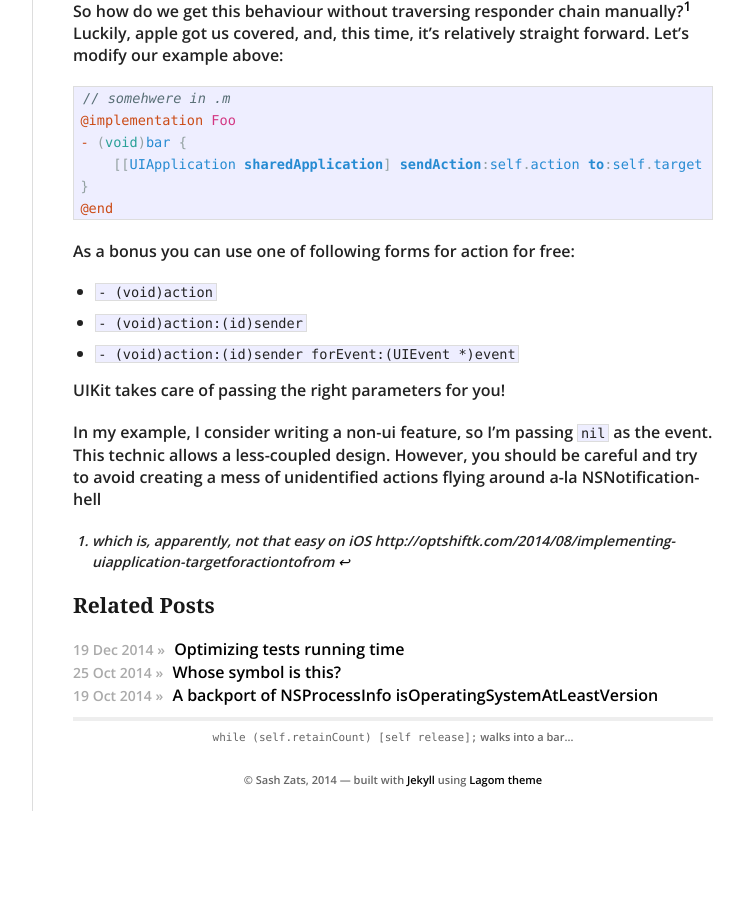
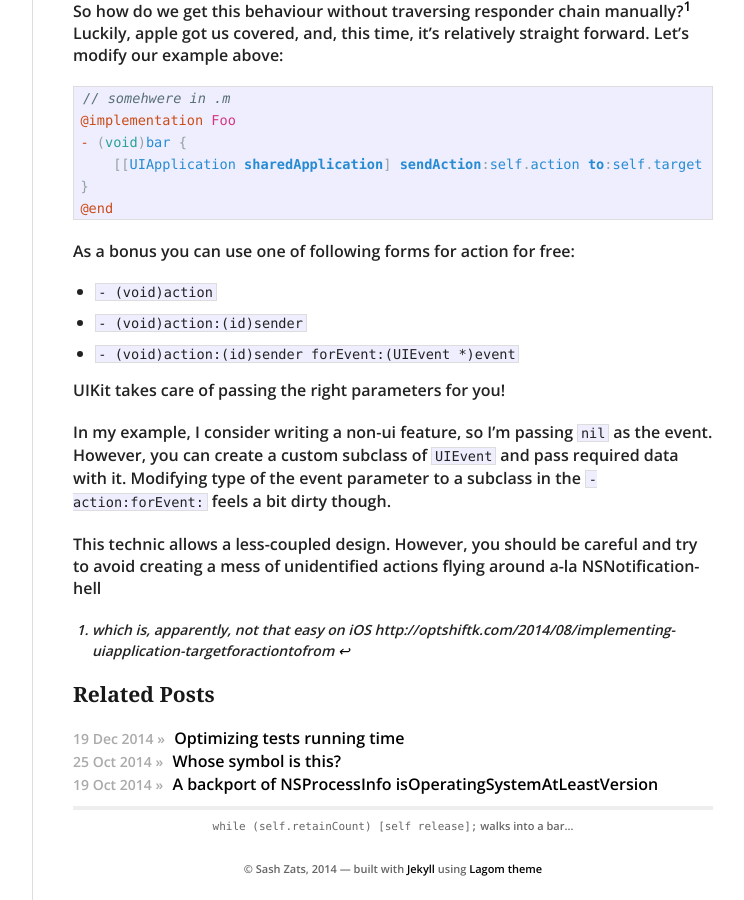
Before and after one commit to zats/zats.github.io, a Jekyll site: the page built from _posts/2014-12-23-target-action-for-non-ui.markdown, in a window 1280 px wide and 900 px high, scrolled down 1029 px. Shown: the whole window, without its empty margins (378-1122 px from the left). Built offline with Jekyll 4.4.1, drawn with Linux system fonts in a browser that asks for light colours; nearby versions of some CDN libraries; Markdown is read by kramdown in place of the engine named in the settings; before the commit the page ends 1840 px from its top, so only the background shows below that.

Commit message:
minor edit for target-action

```diff
--- a/_posts/2014-12-23-target-action-for-non-ui.markdown
+++ b/_posts/2014-12-23-target-action-for-non-ui.markdown
@@ -55,6 +55,8 @@ As a bonus you can use one of following forms for action for free:
 
 UIKit takes care of passing the right parameters for you!
 
-In my example, I consider writing a non-ui feature, so I'm passing `nil` as the event. This technic allows a less-coupled design. However, you should be careful and try to avoid creating a mess of unidentified actions flying around a-la NSNotification-hell
+In my example, I consider writing a non-ui feature, so I'm passing `nil` as the event. However, you can create a custom subclass of `UIEvent` and pass required data with it. Modifying type of the event parameter to a subclass in the `- action:forEvent:` feels a bit dirty though.
+
+This technic allows a less-coupled design. However, you should be careful and try to avoid creating a mess of unidentified actions flying around a-la NSNotification-hell
 
 [^1]: which is, apparently, not that easy on iOS http://optshiftk.com/2014/08/implementing-uiapplication-targetforactiontofrom
```
